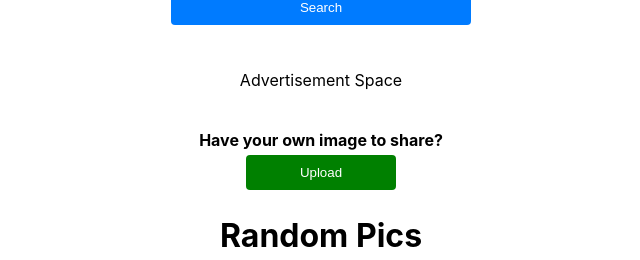
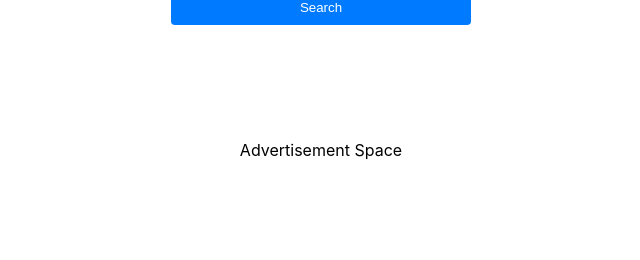
Before and after one commit to ikemnkur/imgSearch, a React (Create React App) app: page / in a window 1280 px wide. Shown: the part 144-404 px from the top of the page, without its empty margins (319-959 px from the left). Built offline with nearby package versions, Linux system fonts and the light colour scheme; no server answers.

Commit message:
added an ad

```diff
--- a/src/SearchPage.js
+++ b/src/SearchPage.js
@@ -67,7 +67,17 @@ function SearchPage() {
         </div>
         {/* Space for advertisements */}
         <br></br>
-        <div>Advertisement Space</div>
+        <div style={{ margin: 20, padding: 50 }}>
+          Advertisement Space
+          <div dangerouslySetInnerHTML={{
+            __html: `
+                <!-- JuicyAds v3.0 -->
+                <script type="text/javascript" data-cfasync="false" async src="https://poweredby.jads.co/js/jads.js"></script>
+                <ins id="1059978" data-width="300" data-height="112"></ins>
+                <script type="text/javascript" data-cfasync="false" async>(adsbyjuicy = window.adsbyjuicy || []).push({'adzone':1059978});</script>
+                <!--JuicyAds END-->
+              ` }}></div>
+        </div>
         <br></br>
         <br></br>
         <div>
```
